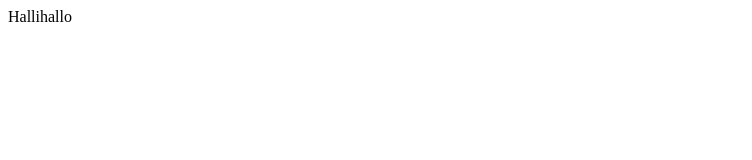
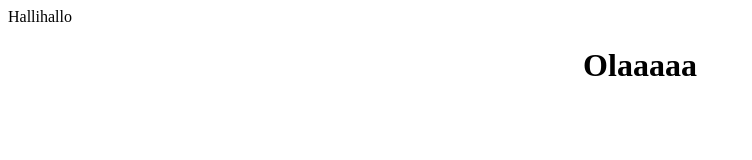
Before and after one commit to FbW-D05-1/the-semicolons, a plain HTML site: page index.html in a window 1280 px wide. Shown: the whole page, without its empty margins (0-752 px from the left). Drawn offline with Linux system fonts and the light colour scheme.

Commit message:
index changed

```diff
--- a/index.html
+++ b/index.html
@@ -1 +1,2 @@
 Hallihallo
+<h1 align="center">Olaaaaa</h1>
```
